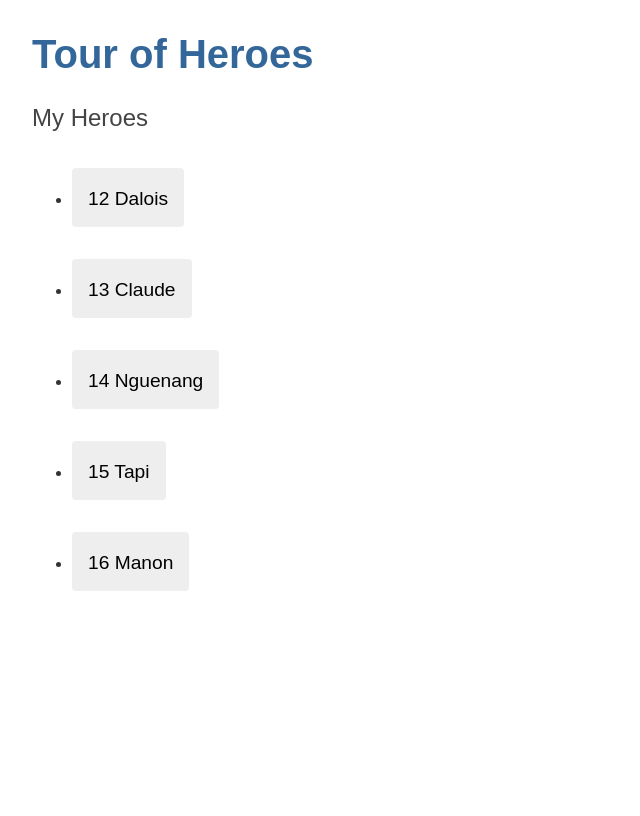
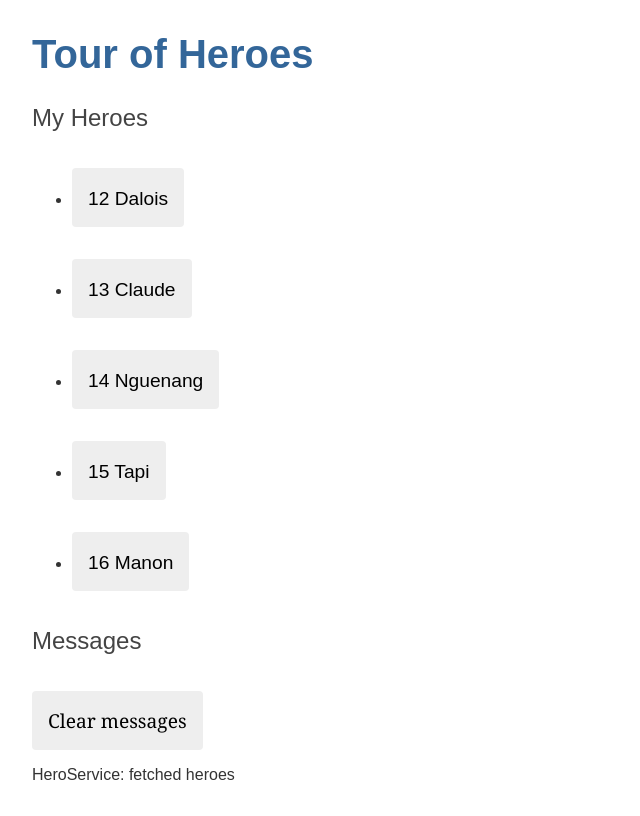
Before and after one commit to Dalois-30/angular-tour-of-heroes, an Angular app: page /heroes in a window 1280 px wide. Before the commit this address led to /. Shown: the whole page, without its empty margins (0-640 px from the left). Built offline with nearby package versions, Linux system fonts and the light colour scheme.

Commit message:
ajout du service message et debut du routing

```diff
--- a/src/app/app-routing.module.ts
+++ b/src/app/app-routing.module.ts
@@ -1,7 +1,10 @@
 import { NgModule } from '@angular/core';
 import { RouterModule, Routes } from '@angular/router';
+import { HeroesComponent } from './heroes/heroes.component';
 
-const routes: Routes = [];
+const routes: Routes = [
+  { path: 'heroes', component: HeroesComponent }
+];
 
 @NgModule({
   imports: [RouterModule.forRoot(routes)],
--- a/src/app/app.component.html
+++ b/src/app/app.component.html
@@ -1,2 +1,3 @@
 <h1>{{title}}</h1>
-<app-heroes></app-heroes>
+<router-outlet></router-outlet>
+<app-messages></app-messages>
--- a/src/app/app.module.ts
+++ b/src/app/app.module.ts
@@ -6,12 +6,14 @@ import { AppRoutingModule } from './app-routing.module';
 import { AppComponent } from './app.component';
 import { HeroesComponent } from './heroes/heroes.component';
 import { HeroDetailComponent } from './hero-detail/hero-detail.component';
+import { MessagesComponent } from './messages/messages.component';
 
 @NgModule({
   declarations: [
     AppComponent,
     HeroesComponent,
-    HeroDetailComponent
+    HeroDetailComponent,
+    MessagesComponent
   ],
   imports: [
     BrowserModule,
--- a/src/app/hero.service.ts
+++ b/src/app/hero.service.ts
@@ -1,4 +1,7 @@
 import { Injectable } from '@angular/core';
+import { Observable, of } from 'rxjs';
+import { Hero } from './hero';
+import { MessageService } from './message.service';
 import { HEROES } from './mock-heroes';
 
 @Injectable({
@@ -6,9 +9,11 @@ import { HEROES } from './mock-heroes';
 })
 export class HeroService {
 
-  constructor() { }
+  constructor(private messageService: MessageService) { }
 
-  getHeroes(){
-    return HEROES;
+  getHeroes(): Observable<Hero[]>{
+    const heroes = of(HEROES);
+    this.messageService.add('HeroService: fetched heroes');
+    return heroes;
   }
 }
--- a/src/app/heroes/heroes.component.ts
+++ b/src/app/heroes/heroes.component.ts
@@ -2,6 +2,7 @@ import { Component, OnInit } from '@angular/core';
 import { HEROES } from '../mock-heroes';
 import { Hero } from '../hero';
 import { HeroService } from '../hero.service';
+import { MessageService } from '../message.service';
 
 @Component({
   selector: 'app-heroes',
@@ -11,7 +12,7 @@ import { HeroService } from '../hero.service';
 export class HeroesComponent implements OnInit {
 
   Heroes: Hero[] = []
-  constructor(private heroService: HeroService) { }
+  constructor(private heroService: HeroService, private messageService: MessageService) { }
 
   ngOnInit(): void {
     this.getHeroes()
@@ -19,12 +20,13 @@ export class HeroesComponent implements OnInit {
   selectedHero?: Hero;
   onSelect(hero: Hero): void {
     this.selectedHero = hero;
+    this.messageService.add(`HeroesComponent: Selected hero id = ${hero.id}`);
     console.log(hero);
 
   }
 
   getHeroes(): void {
-    this.Heroes = this.heroService.getHeroes();
+    this.heroService.getHeroes().subscribe(heroes => this.Heroes = heroes);
   }
 
 }
--- /dev/null
+++ b/src/app/message.service.ts
@@ -0,0 +1,21 @@
+import { Injectable } from '@angular/core';
+
+@Injectable({
+  providedIn: 'root'
+})
+export class MessageService {
+
+  messages: string[] = [];
+
+  constructor() { }
+
+  add(message: string) {
+    this.messages.push(message);
+  }
+
+  clear(){
+    this.messages = [];
+  }
+
+
+}
--- /dev/null
+++ b/src/app/messages/messages.component.html
@@ -0,0 +1,6 @@
+<div *ngIf="messageService.messages.length">
+    <h2>Messages</h2>
+    <button type="button" class="clear"
+        (click)="messageService.clear()">Clear messages</button>
+    <div *ngFor="let message of messageService.messages">{{message}}</div>
+</div>
--- /dev/null
+++ b/src/app/messages/messages.component.ts
@@ -0,0 +1,16 @@
+import { Component, OnInit } from '@angular/core';
+import { MessageService } from '../message.service';
+
+@Component({
+  selector: 'app-messages',
+  templateUrl: './messages.component.html',
+  styleUrls: ['./messages.component.scss']
+})
+export class MessagesComponent implements OnInit {
+
+  constructor(public messageService: MessageService) { }
+
+  ngOnInit(): void {
+  }
+
+}
```
Also changed, not shown: src/app/messages/messages.component.scss (added), 2 other files (tests, documents, lock files or other folders).
